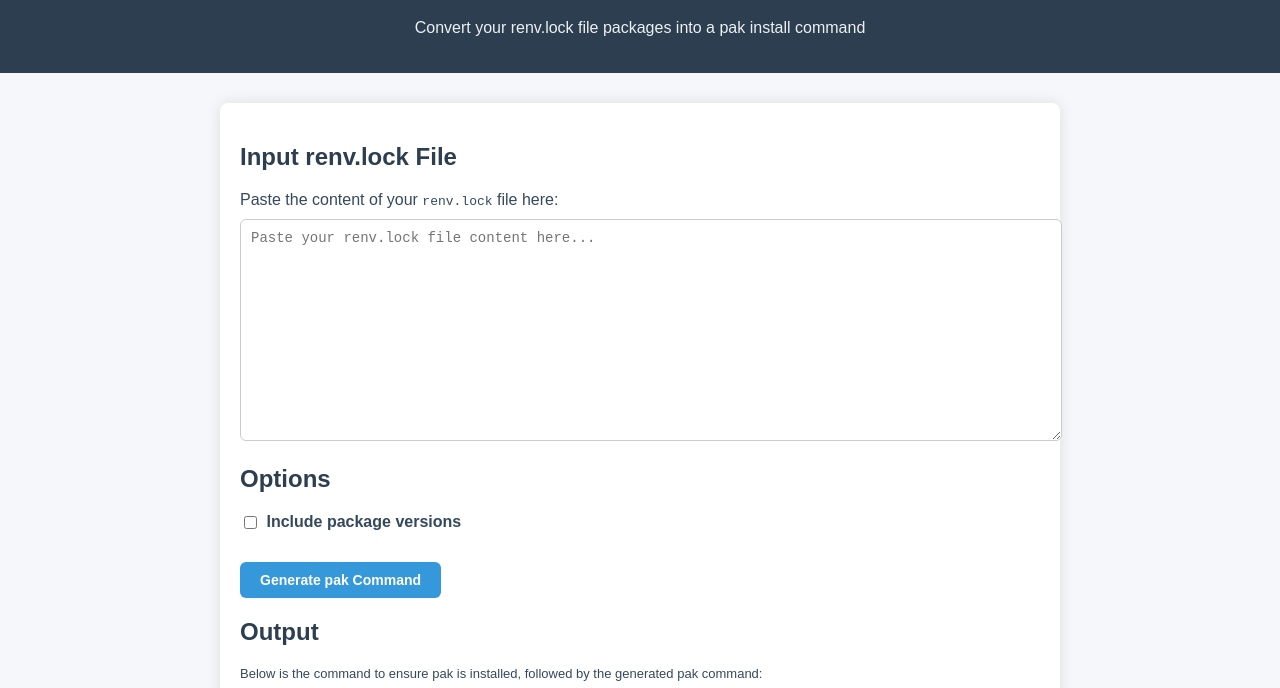
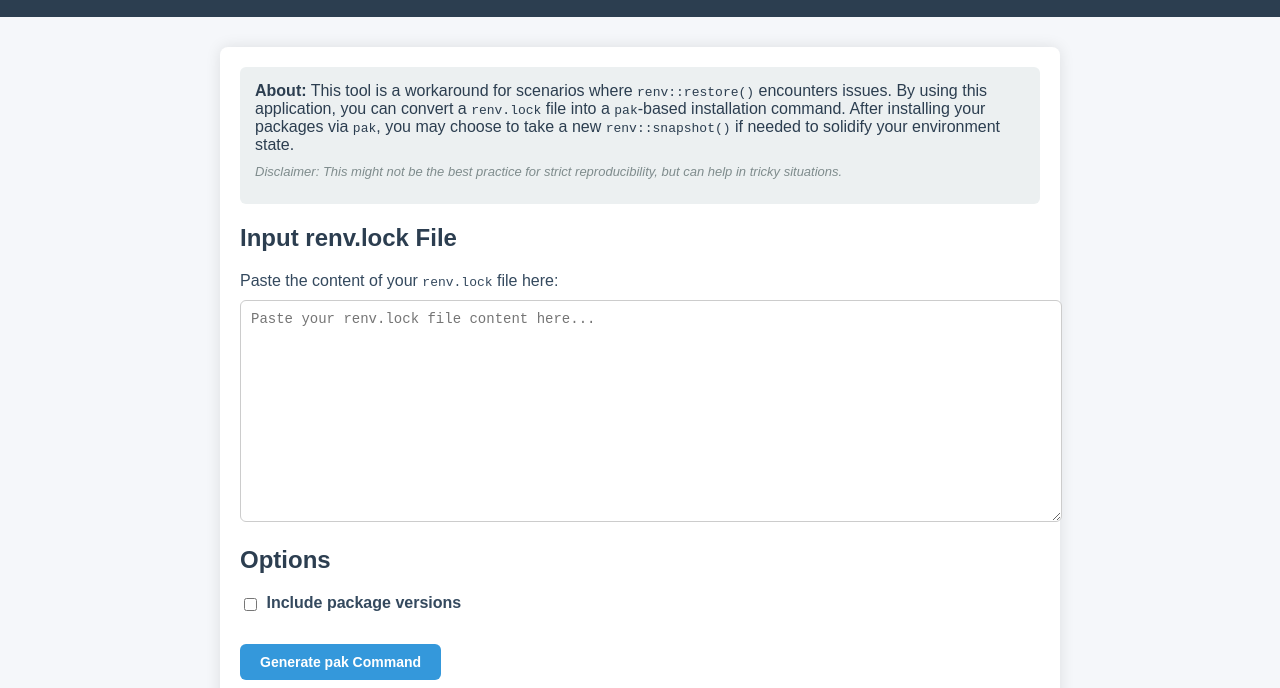
Before and after one commit to harshanal/renv2pak, a plain HTML site: page index.html in a window 1280 px wide. Shown: the part 81-769 px from the top of the page. Drawn offline with Linux system fonts and the light colour scheme.

Commit message:
add instructions

```diff
--- a/index.html
+++ b/index.html
@@ -31,6 +31,7 @@
 
   h1, h2 {
     color: #2c3e50;
+    margin-top: 0;
   }
 
   .form-section {
@@ -98,16 +99,39 @@
     color: #7f8c8d;
     margin-bottom: 5px;
   }
+
+  .intro {
+    background: #ecf0f1;
+    border-radius: 6px;
+    padding: 15px;
+    margin-bottom: 20px;
+    color: #2c3e50;
+  }
+
+  .intro p {
+    margin: 0 0 10px;
+  }
+
+  .disclaimer {
+    font-size: 13px;
+    color: #7f8c8d;
+    font-style: italic;
+    margin-top: 10px;
+  }
 </style>
 </head>
 <body>
 
 <header>
   <h1>renv2pak</h1>
-  <p>Convert your renv.lock file packages into a pak install command</p>
 </header>
 
 <div class="container">
+  <div class="intro">
+    <p><strong>About:</strong> This tool is a workaround for scenarios where <code>renv::restore()</code> encounters issues. By using this application, you can convert a <code>renv.lock</code> file into a <code>pak</code>-based installation command. After installing your packages via <code>pak</code>, you may choose to take a new <code>renv::snapshot()</code> if needed to solidify your environment state.</p>
+    <p class="disclaimer">Disclaimer: This might not be the best practice for strict reproducibility, but can help in tricky situations.</p>
+  </div>
+
   <div class="form-section">
     <h2>Input renv.lock File</h2>
     <p>Paste the content of your <code>renv.lock</code> file here:</p>
```
